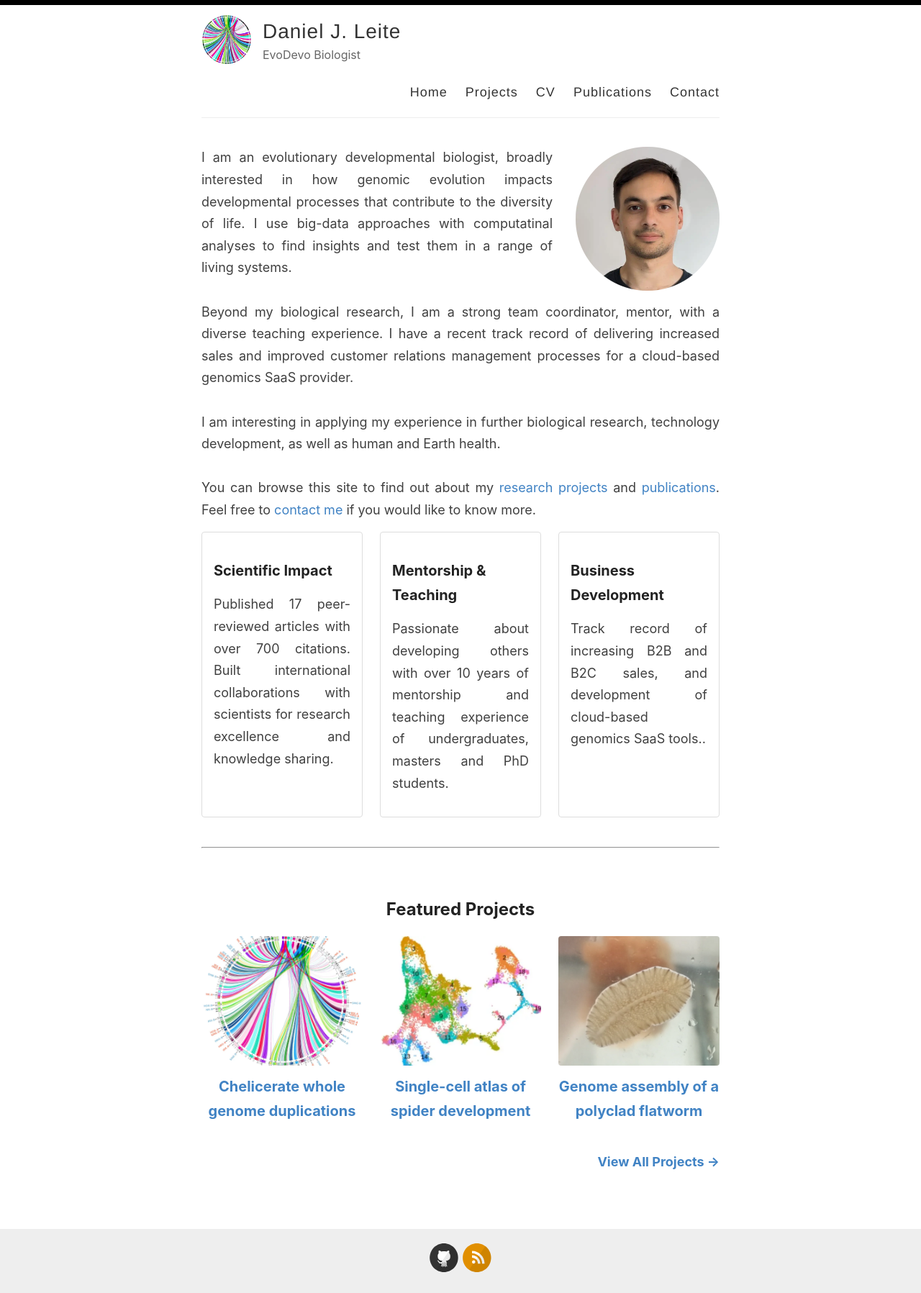
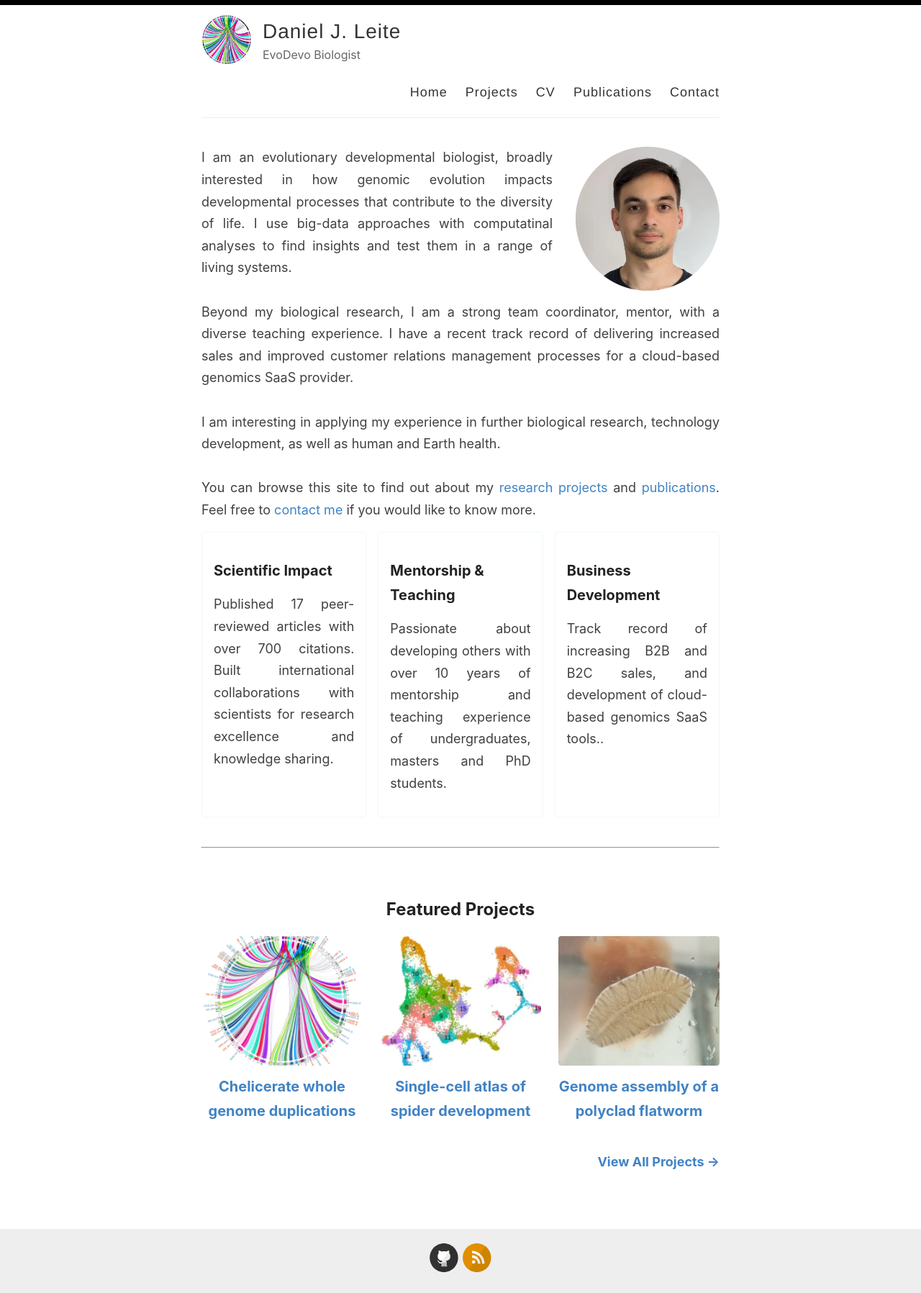
Before and after one commit to djleite/djleite.github.io, a Jekyll site: the page built from index.html, in a window 1280 px wide. Shown: the whole page at 72% size. Built offline with Jekyll 4.4.1, drawn with Linux system fonts in a browser that asks for light colours; the list of posts is cut into pages by our own code.

Commit message:
update achievement panels

```diff
--- a/index.html
+++ b/index.html
@@ -26,16 +26,16 @@
     -->
     </p>
     <!-- 🔹 Info Panels Below Bio -->
-    <div style="display: flex; flex-wrap: wrap; justify-content: space-between; gap: 1.5rem; margin-top: 0rem;">
-      <div style="flex: 1 1 calc(33.333% - 1rem); text-align: center; border: 1px solid #ddd; padding: 1rem; border-radius: 4px;">
+    <div style="display: flex; flex-wrap: wrap; justify-content: space-between; gap: 1rem; margin-top: 0rem;">
+      <div style="flex: 1 1 calc(33.333% - 1rem); text-align: center; border: 1px solid #f0f9fc; padding: 1rem; border-radius: 4px;">
         <h3 style="margin-bottom: 0rem;">Scientific Impact</h3>
         <p style="text-align: justify;">Published 17 peer-reviewed articles with over 700 citations. Built international collaborations with scientists for research excellence and knowledge sharing.</p>
       </div>
-      <div style="flex: 1 1 calc(33.333% - 1rem); text-align: center; border: 1px solid #ddd; padding: 1rem; border-radius: 4px;">
+      <div style="flex: 1 1 calc(33.333% - 1rem); text-align: center; border: 1px solid #f0f9fc; padding: 1rem; border-radius: 4px;">
         <h3 style="margin-bottom: 0rem;">Mentorship & Teaching</h3>
         <p style="text-align: justify;">Passionate about developing others with over 10 years of mentorship and teaching experience of undergraduates, masters and PhD students.</p>
       </div>
-      <div style="flex: 1 1 calc(33.333% - 1rem); text-align: center; border: 1px solid #ddd; padding: 1rem; border-radius: 4px;">
+      <div style="flex: 1 1 calc(33.333% - 1rem); text-align: center; border: 1px solid #f0f9fc; padding: 1rem; border-radius: 4px;">
         <h3 style="margin-bottom: 0rem;">Business Development</h3>
         <p style="text-align: justify;">Track record of increasing B2B and B2C sales, and development of cloud-based genomics SaaS tools..</p>
       </div>
```
